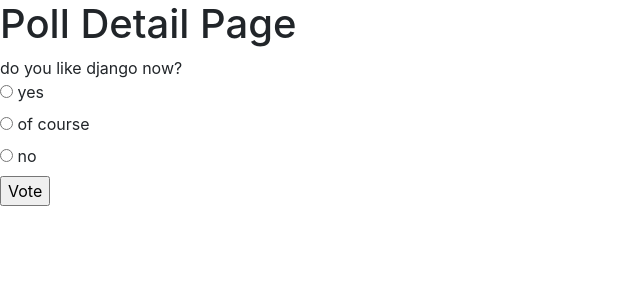
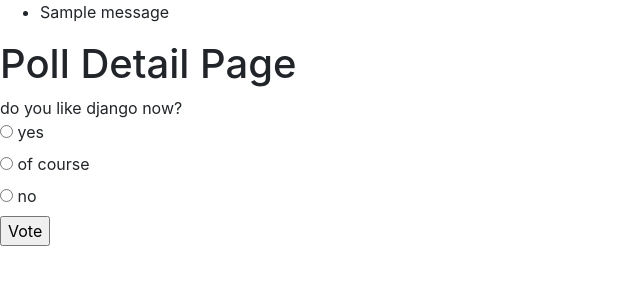
Before and after one commit to golfurier/Django, a Django app: page /polls/details/1/ in a window 1280 px wide. Shown: the part 56-356 px from the top of the page, without its empty margins (0-640 px from the left). Run offline with Django 3.2, Linux system fonts and the light colour scheme; data comes from the database, SQL or seed files in the repository; both versions use the stored data as it was after the commit; one stand-in notice (Sample message) is shown; some libraries are stand-ins or nearby versions.

Commit message:
commit : ep 34 ended

```diff
--- a/nobank/polls/templates/polls/poll_detail.html
+++ b/nobank/polls/templates/polls/poll_detail.html
@@ -2,6 +2,15 @@
 
 
 {% block content %}
+
+ {% if messages %}
+            <ul class="messages">
+                {% for message in messages %}
+                <li {% if message.tags %} class="{{ message.tags }}"{% endif %}>{{ message }}</li>
+                {% endfor %}
+            </ul>
+        {% endif %}
+
 <h1>Poll Detail Page</h1>
 {{ poll }}
 
--- a/nobank/polls/templates/polls/poll_results.html
+++ b/nobank/polls/templates/polls/poll_results.html
@@ -8,7 +8,7 @@
         {% if messages %}
             <ul class="messages">
                 {% for message in messages %}
-                <li{% if message.tags %} class="{{ message.tags }}"{% endif %}>{{ message }}</li>
+                <li {% if message.tags %} class="{{ message.tags }}"{% endif %}>{{ message }}</li>
                 {% endfor %}
             </ul>
         {% endif %}
--- a/nobank/polls/views.py
+++ b/nobank/polls/views.py
@@ -42,5 +42,5 @@
         choice.save()
     else:
         messages.error(request, 'No choice Was found ')
-        return HttpResponseRedirect(re)
+        return HttpResponseRedirect(reverse("polls:detail", args=(poll_id,)))
     return render(request, 'polls/poll_results.html', {'poll': poll})
```
Also changed, not shown: nobank/db.sqlite3.
